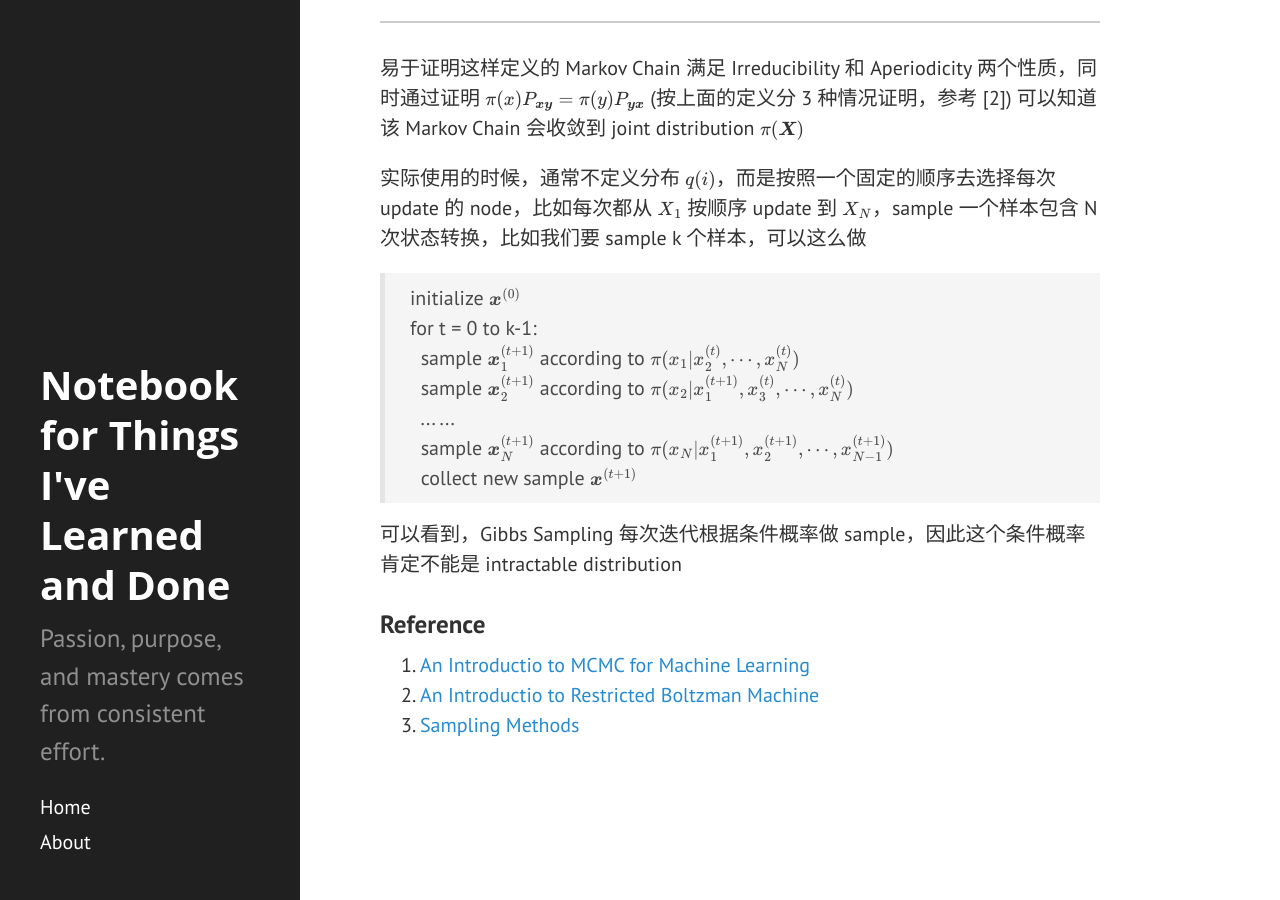
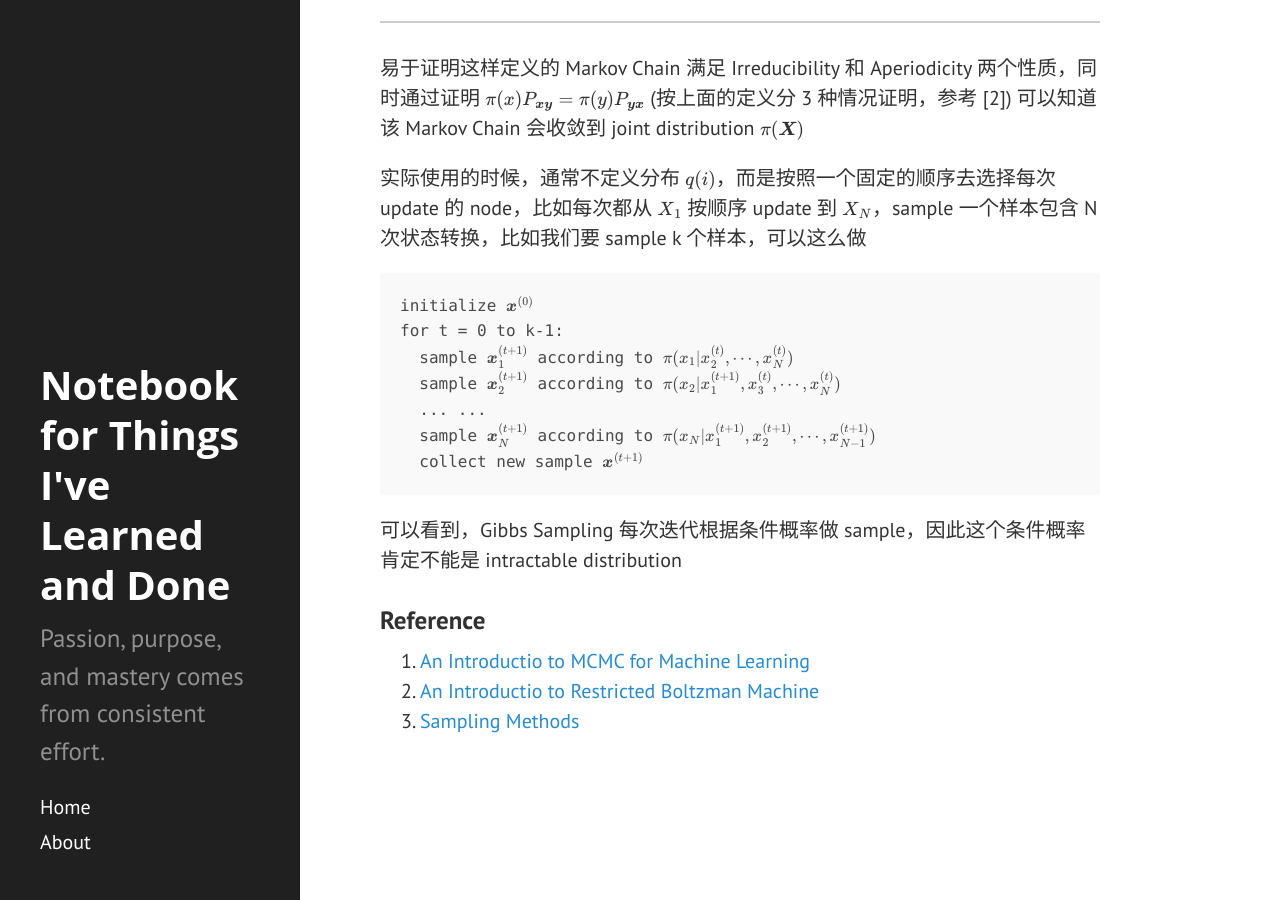
Before and after one commit to chenrushan/chenrushan.github.io, a Jekyll site: the page built from _posts/2014-09-14-MCMC-gibbs.markdown, in a window 1280 px wide and 900 px high, scrolled down 7491 px. Built offline with Jekyll 4.4.1, drawn with Linux system fonts in a browser that asks for light colours; Markdown is read by kramdown in place of the engine named in the settings; formulas are drawn with MathJax 3; comment, search, counter and statistics services are not loaded.

Commit message:
remove blkcode in some old posts

```diff
--- a/_posts/2014-09-14-MCMC-gibbs.markdown
+++ b/_posts/2014-09-14-MCMC-gibbs.markdown
@@ -183,16 +183,13 @@ Gibbs Sampling 这么定义 Markov Chain
 
 实际使用的时候，通常不定义分布 $q(i)$，而是按照一个固定的顺序去选择每次 update 的 node，比如每次都从 $X\_1$ 按顺序 update 到 $X\_N$，sample 一个样本包含 N 次状态转换，比如我们要 sample k 个样本，可以这么做
 
-<blockquote class="blkcode">
-initialize $\boldsymbol{x}^{(0)}$<br/>
-
-for t = 0 to k-1:<br/>
-&nbsp;&nbsp;sample $\boldsymbol{x}^{(t+1)}_1$ according to $\pi(x_1|x^{(t)}_2, \cdots, x^{(t)}_N)$<br/>
-&nbsp;&nbsp;sample $\boldsymbol{x}^{(t+1)}_2$ according to $\pi(x_2|x^{(t+1)}_1, x^{(t)}_3, \cdots, x^{(t)}_N)$<br/>
-&nbsp;&nbsp;... ...<br/>
-&nbsp;&nbsp;sample $\boldsymbol{x}^{(t+1)}_N$ according to $\pi(x_N|x^{(t+1)}_1, x^{(t+1)}_2, \cdots, x^{(t+1)}_{N-1})$<br/>
-&nbsp;&nbsp;collect new sample $\boldsymbol{x}^{(t+1)}$
-</blockquote>
+    initialize $\boldsymbol{x}^{(0)}$
+    for t = 0 to k-1:
+      sample $\boldsymbol{x}^{(t+1)}_1$ according to $\pi(x_1|x^{(t)}_2, \cdots, x^{(t)}_N)$
+      sample $\boldsymbol{x}^{(t+1)}_2$ according to $\pi(x_2|x^{(t+1)}_1, x^{(t)}_3, \cdots, x^{(t)}_N)$
+      ... ...
+      sample $\boldsymbol{x}^{(t+1)}_N$ according to $\pi(x_N|x^{(t+1)}_1, x^{(t+1)}_2, \cdots, x^{(t+1)}_{N-1})$
+      collect new sample $\boldsymbol{x}^{(t+1)}$
 
 可以看到，Gibbs Sampling 每次迭代根据条件概率做 sample，因此这个条件概率肯定不能是 intractable distribution
 
```
